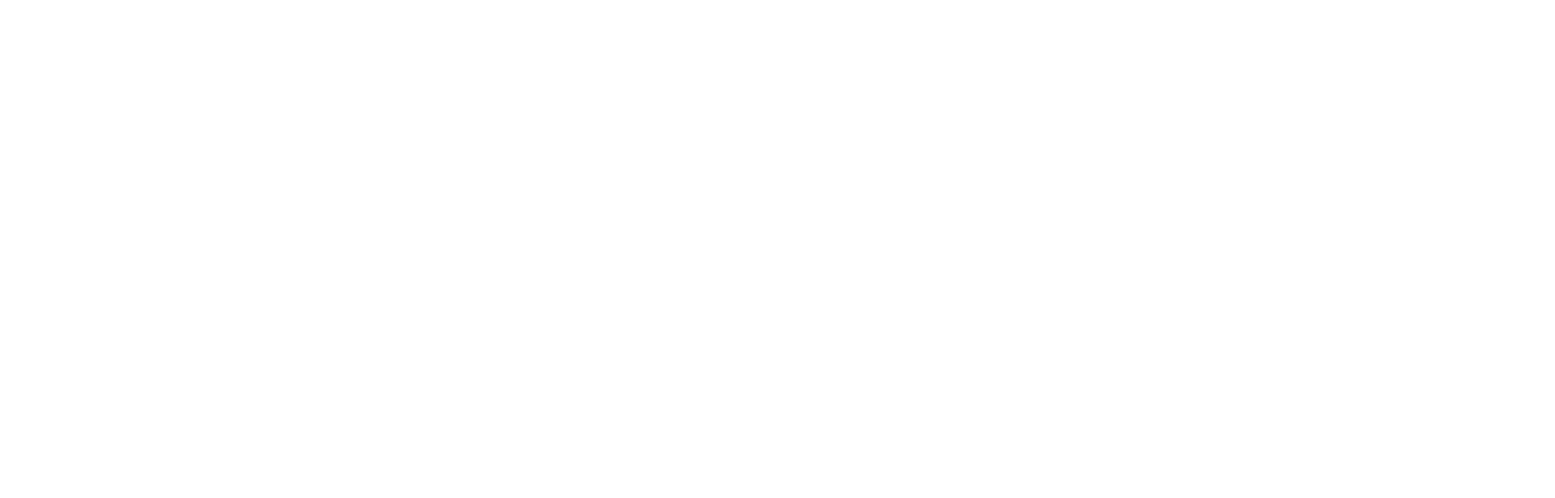
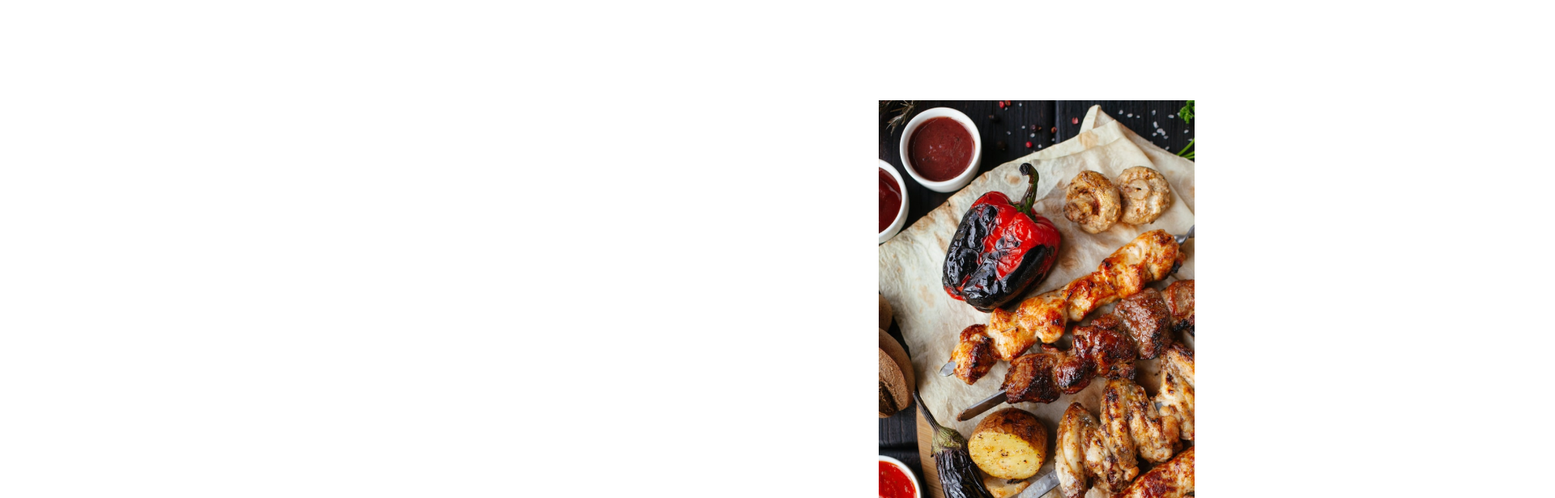
Before and after one commit to KimberlyYen/travelGpttt, a React (Vite) app: page /result in a window 1280 px wide. Before the commit this address had no page. Shown: the part 320-936 px from the top of the page at 81% size, 1920 px wide, since content can reach past the window. Before the commit the page ends 800 px from the top, so only its background shows below. Built offline with nearby package versions, Linux system fonts and the light colour scheme.

Commit message:
[Padding] Result page

```diff
--- a/src/App.css
+++ b/src/App.css
@@ -10,6 +10,7 @@
     font-family: 'Source Sans Pro', sans-serif;
 }
 .logo {
+  position:absolute;
   height: 4em;
   /* padding: 1.5em; */
   will-change: filter;
@@ -76,3 +77,13 @@
   font-size: 20px;
   color: white;
 }
+
+.Load{
+  height: 593px;
+}
+
+.picture {
+  position:absolute;
+  width: 100vw;
+  height: 100vh;
+}
--- a/src/App.jsx
+++ b/src/App.jsx
@@ -2,9 +2,10 @@
 import "./App.css";
 import Nav from "./Nav";
 import About from "./About";
-import Team from "./Team";
+// import Team from "./Team";
 import Tellus from "./Tellus";
-import Loading from "./Loading";
+import Loading from "./Load";
+import Result from "./Result";
 
 import {
   BrowserRouter as Router,
@@ -30,8 +31,8 @@
           <Route path="/" element={<About />} />
           <Route path="/tellus" element={<Tellus />} />
           <Route path="/load" element={<Loading />} />
-          {/* <Route path="/about" element={<About />} />
-                    <Route path="/about" element={<About />} /> */}
+          <Route path="/result" element={<Result />} />
+          {/* <Route path="/about" element={<About />} /> */}
         </Route>
       </Routes>
     </Router>
--- a/src/Load.jsx
+++ b/src/Load.jsx
@@ -4,8 +4,10 @@
 
 function Loading() {
   return (
-    <div className="Frame">
-      <img src={Load} alt="Load_PNG" />
+    <div className="Load">
+      <div>
+        <img src={Load} alt="Load_PNG" />
+      </div>
     </div>
   );
 }
--- /dev/null
+++ b/src/Result.jsx
@@ -0,0 +1,15 @@
+import React from "react";
+import "./App.css";
+import ResultImg from "./img/Result.png";
+
+function Result() {
+  return (
+    <div className="picture">
+      <div>
+        <img src={ResultImg} alt="Result_PNG" />
+      </div>
+    </div>
+  );
+}
+
+export default Result;
```
Also changed, not shown: src/img/Result.png (added), 1 other file (tests, documents, lock files or other folders).
